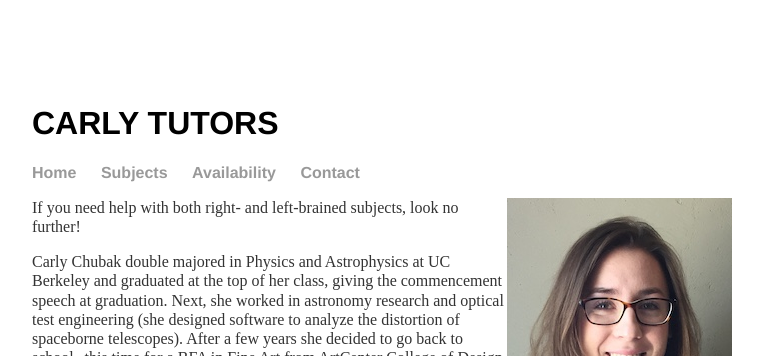
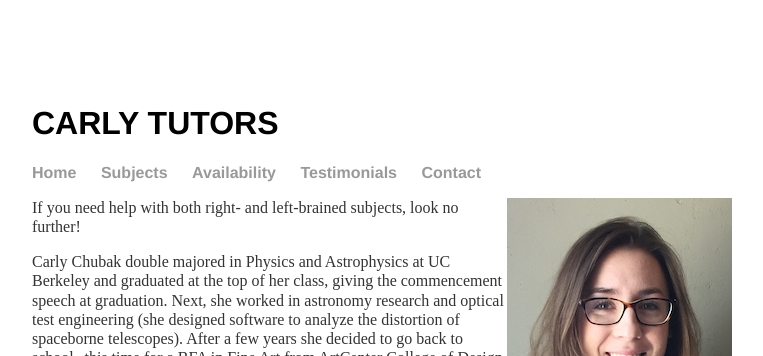
Before and after one commit to carlychubak/tutor, a Jekyll site: the page built from index.html, in a window 1280 px wide. Shown: the top 356 px of the page, without its empty margins (258-1021 px from the left). Built offline with Jekyll 4.4.1, drawn with Linux system fonts in a browser that asks for light colours.

Commit message:
Update default.html

```diff
--- a/_layouts/default.html
+++ b/_layouts/default.html
@@ -19,7 +19,8 @@
 	    		<ul>
 	        		<li><a href="/">Home</a></li>
 	        		<li><a href="/subjects">Subjects</a></li>
-              <li><a href="/avail">Availability</a></li>
+				<li><a href="/avail">Availability</a></li>
+				<li><a href="/testimonials">Testimonials</a></li>
 	        		<li><a href="/contact">Contact</a></li>
 	    		</ul>
 			</nav>
```
